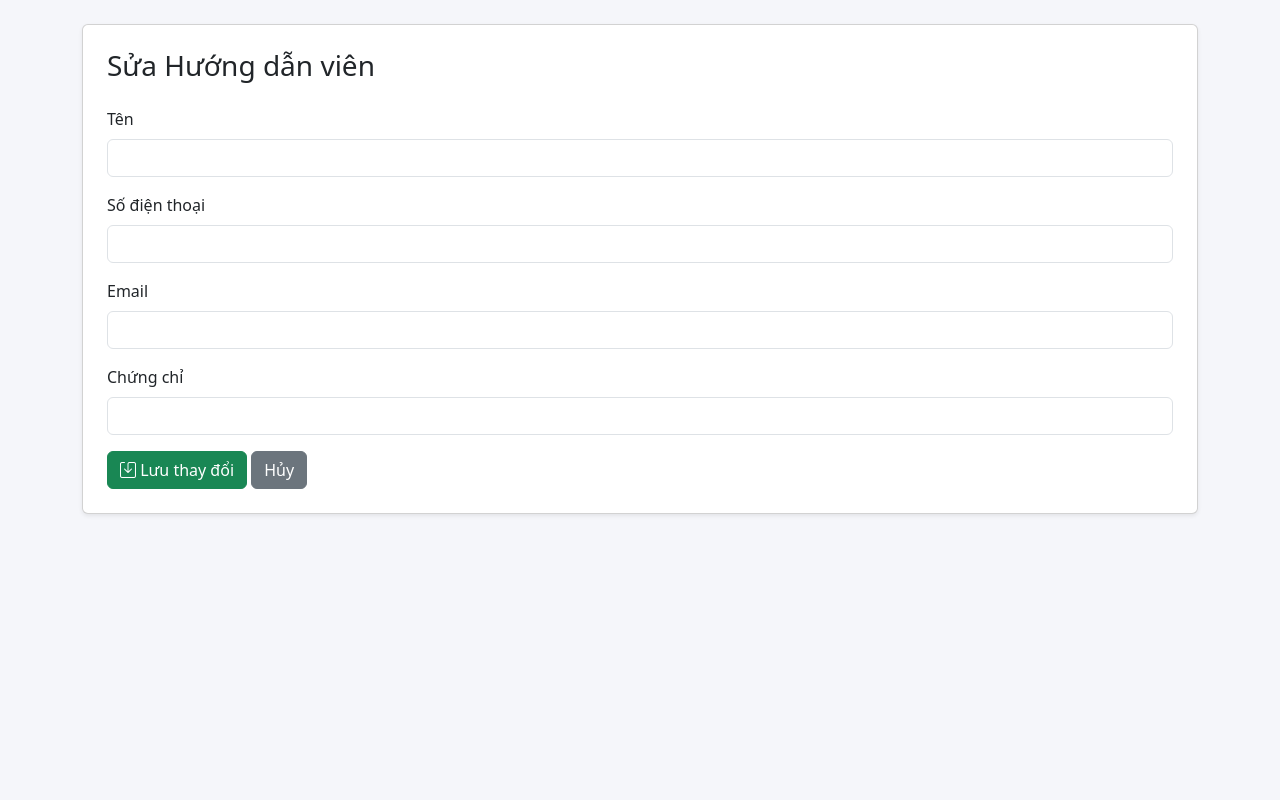
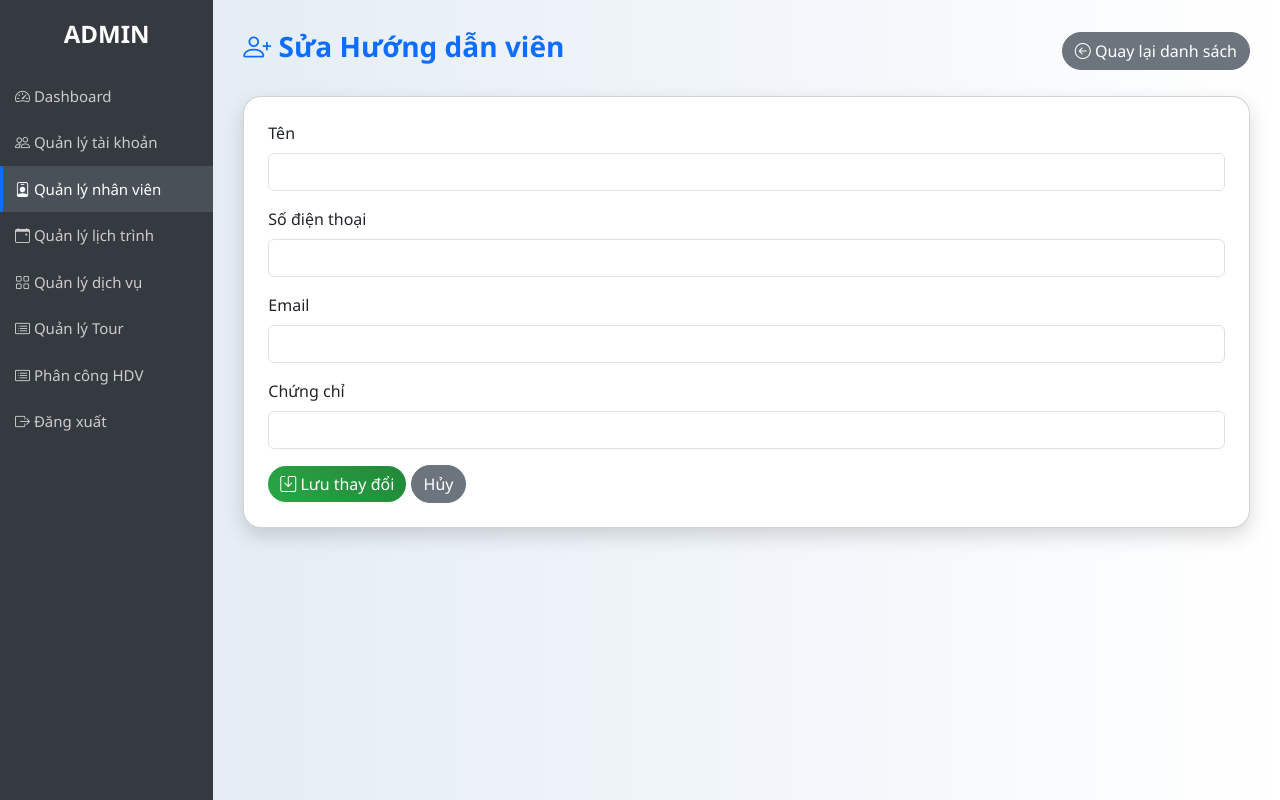
Before and after one commit to ngocnam060703/pro1014, a PHP site: the page made by views/admin/guide_edit.php in a window 1280 px wide. Run offline with PHP 8.4, Linux system fonts and the light colour scheme; the template is opened without the code that fills it, so the values that code supplies are empty.

Commit message:
Refactor guide edit page layout and enhance form security

```diff
--- a/views/admin/guide_edit.php
+++ b/views/admin/guide_edit.php
@@ -1,39 +1,109 @@
+<?php
+if (session_status() == PHP_SESSION_NONE) session_start();
+
+// Khi sửa, gán mặc định để tránh lỗi
+$guide = $guide ?? ['id'=>'', 'fullname'=>'', 'phone'=>'', 'email'=>'', 'certificate'=>''];
+?>
 <!DOCTYPE html>
 <html lang="vi">
 <head>
 <meta charset="UTF-8">
+<meta name="viewport" content="width=device-width, initial-scale=1.0">
 <title>Sửa Hướng dẫn viên</title>
 <link href="https://cdn.jsdelivr.net/npm/bootstrap@5.3.0/dist/css/bootstrap.min.css" rel="stylesheet">
 <link href="https://cdn.jsdelivr.net/npm/bootstrap-icons/font/bootstrap-icons.css" rel="stylesheet">
+<style>
+body {
+    background: linear-gradient(to right, #dfe9f3, #ffffff);
+    font-family: 'Segoe UI', sans-serif;
+}
+.sidebar {
+    height: 100vh;
+    background: #343a40;
+    padding-top: 20px;
+}
+.sidebar h4 { font-weight: 700; color:#fff; }
+.sidebar a {
+    color: #ccc;
+    padding: 12px;
+    display: block;
+    text-decoration: none;
+    font-size: 15px;
+    border-left: 3px solid transparent;
+}
+.sidebar a:hover {
+    background: #495057;
+    color: #fff;
+    border-left: 3px solid #0d6efd;
+}
+.sidebar a.active {
+    color:#fff;
+    background:#495057;
+    border-left:3px solid #0d6efd;
+}
+.content { padding: 30px; }
+.card {
+    border-radius: 18px;
+    box-shadow: 0 8px 20px rgba(0,0,0,0.15);
+}
+.btn-primary, .btn-success, .btn-secondary {
+    border-radius: 50px;
+}
+.btn-primary { background: linear-gradient(45deg,#5a5afc,#fc5a8d); border: none; }
+.btn-primary:hover { background: linear-gradient(45deg,#fc5a8d,#5a5afc); }
+.btn-success { background: linear-gradient(45deg,#28a745,#218838); border: none; color:#fff; }
+.btn-success:hover { background: linear-gradient(45deg,#218838,#28a745); color:#fff; }
+</style>
 </head>
-<body style="background:#f5f6fa">
-<div class="container mt-4">
-    <div class="card shadow-sm p-4">
-        <h3 class="mb-4">Sửa Hướng dẫn viên</h3>
+<body>
+<div class="row g-0">
 
+  <!-- SIDEBAR -->
+  <div class="col-2 sidebar">
+    <h4 class="text-center mb-4">ADMIN</h4>
+    <a href="index.php?act=dashboard"><i class="bi bi-speedometer2"></i> Dashboard</a>
+    <a href="index.php?act=account"><i class="bi bi-people"></i> Quản lý tài khoản</a>
+    <a href="index.php?act=guide" class="active"><i class="bi bi-person-badge"></i> Quản lý nhân viên</a>
+    <a href="index.php?act=schedule"><i class="bi bi-calendar-event"></i> Quản lý lịch trình</a>
+    <a href="index.php?act=service"><i class="bi bi-grid"></i> Quản lý dịch vụ</a>
+    <a href="index.php?act=tour"><i class="bi bi-card-list"></i> Quản lý Tour</a>
+    <a href="index.php?act=guide-assign"><i class="bi bi-card-list"></i> Phân công HDV</a>
+    <a href="?act=logout" onclick="return confirm('Bạn có chắc chắn muốn đăng xuất không?')">
+      <i class="bi bi-box-arrow-right"></i> Đăng xuất
+    </a>
+  </div>
+
+  <!-- CONTENT -->
+  <div class="col-10 content">
+    <div class="d-flex justify-content-between align-items-center mb-4">
+        <h3 class="fw-bold text-primary"><i class="bi bi-person-plus"></i> Sửa Hướng dẫn viên</h3>
+        <a href="index.php?act=guide" class="btn btn-secondary">
+            <i class="bi bi-arrow-left-circle"></i> Quay lại danh sách
+        </a>
+    </div>
+
+    <div class="card p-4">
       <form action="index.php?act=guide-update" method="post">
-            <!-- ID ẩn -->
           <input type="hidden" name="id" value="<?= $guide['id'] ?>">
 
           <div class="mb-3">
-                <label for="fullname" class="form-label">Tên</label>
-                <input type="text" class="form-control" id="fullname" name="fullname" value="<?= $guide['fullname'] ?>" required>
+              <label class="form-label">Tên</label>
+              <input type="text" name="fullname" class="form-control" value="<?= htmlspecialchars($guide['fullname']) ?>" required>
           </div>
 
           <div class="mb-3">
-                <label for="phone" class="form-label">Số điện thoại</label>
-                <input type="text" class="form-control" id="phone" name="phone" value="<?= $guide['phone'] ?>">
+              <label class="form-label">Số điện thoại</label>
+              <input type="text" name="phone" class="form-control" value="<?= htmlspecialchars($guide['phone']) ?>">
           </div>
 
           <div class="mb-3">
-                <label for="email" class="form-label">Email</label>
-                <input type="email" class="form-control" id="email" name="email" value="<?= $guide['email'] ?>">
+              <label class="form-label">Email</label>
+              <input type="email" name="email" class="form-control" value="<?= htmlspecialchars($guide['email']) ?>">
           </div>
 
           <div class="mb-3">
-                <label for="certificate" class="form-label">Chứng chỉ</label>
-                <input type="text" class="form-control" id="certificate" name="certificate" value="<?= $guide['certificate'] ?>">
-
+              <label class="form-label">Chứng chỉ</label>
+              <input type="text" name="certificate" class="form-control" value="<?= htmlspecialchars($guide['certificate']) ?>">
           </div>
 
           <button type="submit" class="btn btn-success">
@@ -43,5 +113,8 @@
       </form>
     </div>
   </div>
+
+</div>
+<script src="https://cdn.jsdelivr.net/npm/bootstrap@5.3.0/dist/js/bootstrap.bundle.min.js"></script>
 </body>
 </html>
```
Lines whose indentation alone changed are shown as unchanged.
